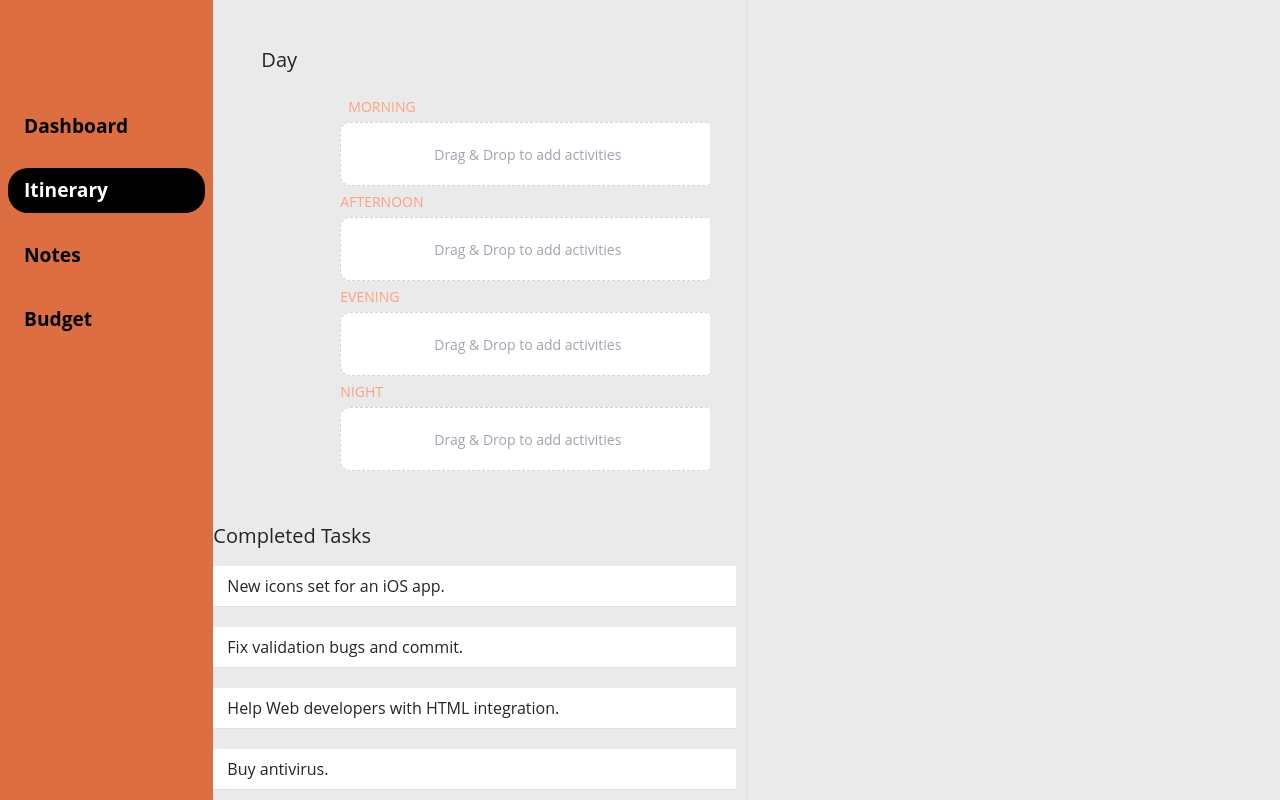
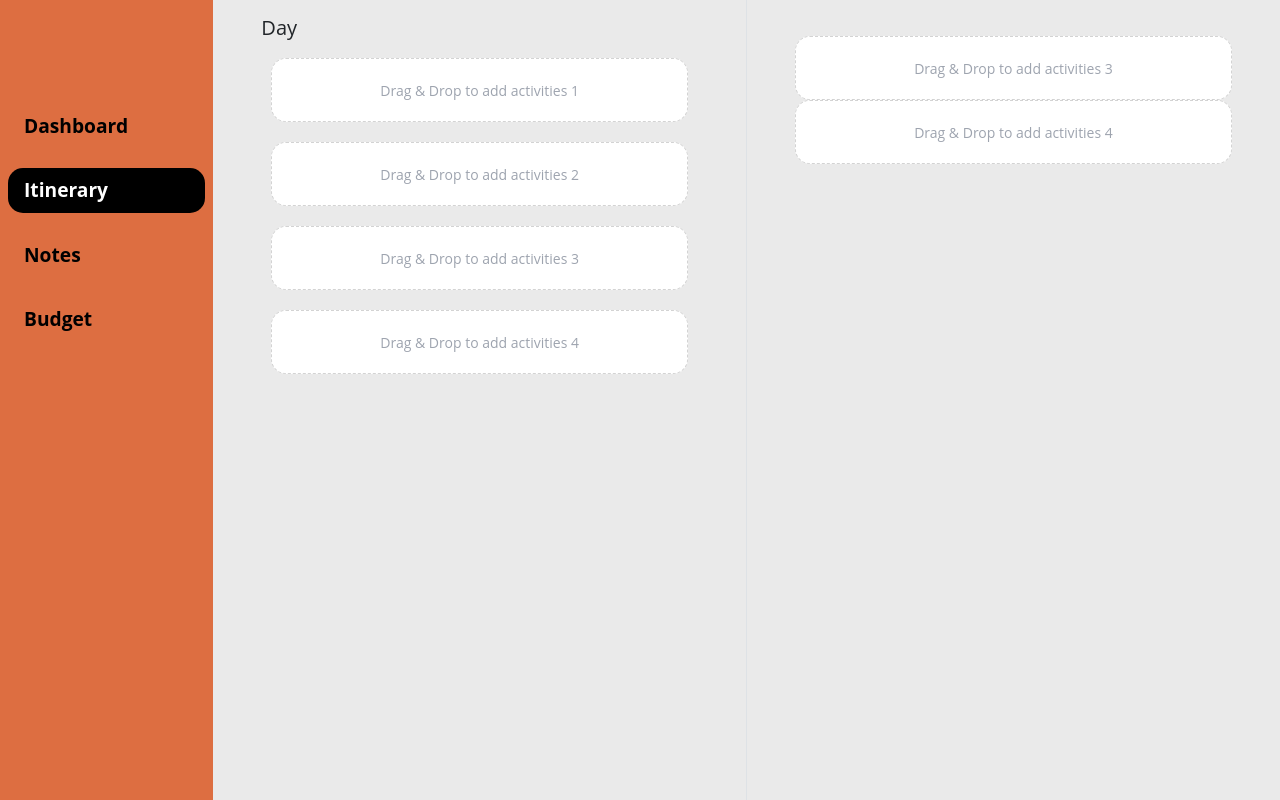
Before and after one commit to ss-deep/Capstone-Project-Trip-Planner, a website with bundled scripts: page public/index.html in a window 1280 px wide. Both pictures are taken after a click on the tab "Itinerary". Built offline with nearby package versions, Linux system fonts and the light colour scheme; a script that the page names is missing.

Commit message:
Added draggable containers

```diff
--- a/public/index.html
+++ b/public/index.html
@@ -51,7 +51,7 @@
                                 </div>
                             </div>
                         </div>
-                        <div class="days row mb-md-0 mb-4 p-3 mt-5" id="trip-summary">
+                        <div class="days row mb-md-0 mb-4 p-3 mt-5 g-0" id="trip-summary">
                             <h4>Trip Summary</h4>
                             <h5>Day 1</h5>
                             <ul class="list-group list-group-flush" id="" data-mdb-sortable="sortable">
@@ -71,30 +71,28 @@
 
                     <!-- Itinerary-->
                     <div class="dash-container tab-pane fade " id="list-itinerary" role="tabpanel">
-
-                        <div class="row mb-md-0 mb-4 p-5">
-                            <h5>Day</h5>
-                            <div class="selected-activities-list overflow-wrapper mt-3">
-                                <div class="day-section">
-                                    <div><i class="p-1"></i>
-                                        <span class="orange-text uppercase f-s-10 day">Morning</span>
-                                            <div>
-                                            <div class="dnd-card">
-                                            <span>Drag &amp; Drop to add activities</span></div></div></div>
-                                    <div><i class=""></i>
-                                        <span class="orange-text uppercase f-s-10 day">Afternoon</span>
-                                            <div><div class="dnd-card">
-                                            <span>Drag &amp; Drop to add activities</span></div></div></div>
-                                    <div><i class=""></i>
-                                        <span class="orange-text uppercase f-s-10 day">Evening</span>
-                                            <div><div class="dnd-card">
-                                                <span>Drag &amp; Drop to add activities</span></div></div></div>
-                                    <div><i class=""></i>
-                                        <span class="orange-text uppercase f-s-10 day">Night</span>
-                                            <div><div class="dnd-card">
-                                                <span>Drag &amp; Drop to add activities</span></div></div></div></div></div>
+                        <div class="row mb-md-0 mb-4 g-0">
+                          <div class="selected-activities-list overflow-wrapper mt-3">
+                            <div class="day-section px-5">
+                                <h5>Day</h5>
+                                <ul class="list-group list-group-flush" id="drag-drop" data-mdb-sortable="sortable">
+                                  <li class="dnd-card list-group-item drag-item cursor-move ">
+                                    <span>Drag &amp; Drop to add activities 1</span>
+                                  </li>
+                                  <li class="dnd-card list-group-item drag-item cursor-move ">
+                                    <span>Drag &amp; Drop to add activities 2</span>
+                                  </li>
+                                  <li class="dnd-card list-group-item drag-item cursor-move ">
+                                    <span>Drag &amp; Drop to add activities 3</span>
+                                  </li>
+                                  <li class="dnd-card list-group-item drag-item cursor-move ">
+                                    <span>Drag &amp; Drop to add activities 4</span>
+                                  </li>
+                                </ul>
+                            </div>
+                          </div>
                         </div>
-                        <div class="row mb-md-0 ">
+                        <!-- <div class="row mb-md-0 p-3">
                               <h5>Completed Tasks</h5>
                               <ul class="list-group list-group-flush" id="completed-tasks" data-mdb-sortable="sortable">
                                 <li class="list-group-item drag-item cursor-move d-flex justify-content-between align-items-center">
@@ -133,7 +131,7 @@
                                     <span>New blog layout.</span>
                                   </li>
                                 </ul>
-                        </div>
+                        </div> -->
                     </div>
 
                     <!-- Notes-->
@@ -147,20 +145,32 @@
                 </div>
 
                 <!-- API/Map Section-->
-                <!-- <div class="sub-section d-flex justify-content-center  "> -->
-                    <!-- <div class="position-fixed"> -->
-                        <!-- <div class="search"> -->
-                <div class="sub-section ">
-                    <div class="autocomplete-container" id="autocomplete-container"></div>
-                    <!-- <div class="autocomplete-container" id="autocomplete-container-country"></div> -->
-                    <div class="autocomplete-container" id="autocomplete-container-city"></div>
-                    <!-- <hr class="mx-5" /> -->
+                <div class="sub-section dash-container">
+                  <div class="autocomplete-container" id="autocomplete-container"></div>
+                  <div class="autocomplete-container" id="autocomplete-container-city"></div>
+                  <!-- <hr class="mx-5" /> -->
+
+                  <div class="row mb-md-0 mb-4 g-0">
+                    <div class="selected-activities-list overflow-wrapper mt-3">
+                      <div class="day-section px-5">
+                          <ul class="list-group list-group-flush" id="attraction-drag-drop" data-mdb-sortable="sortable">
+                            <li class="dnd-card list-group-item drag-item cursor-move " hidden >
+                              <span>Drag &amp; Drop to add activities 1</span>
+                            </li>
+                            <li class="dnd-card list-group-item drag-item cursor-move " hidden>
+                              <span>Drag &amp; Drop to add activities 2</span>
+                            </li>
+                            <li class="dnd-card list-group-item drag-item cursor-move ">
+                              <span>Drag &amp; Drop to add activities 3</span>
+                            </li>
+                            <li class="dnd-card list-group-item drag-item cursor-move ">
+                              <span>Drag &amp; Drop to add activities 4</span>
+                            </li>
+                          </ul>
+                      </div>
+                    </div>
+                  </div>
                 </div>
-
-                          <!-- <input type="text" class="autocomplete_search" id="autocomplete_search" placeholder="Search..." name=""> -->
-                        <!-- </div> -->
-                    <!-- </div> -->
-                <!-- </div> -->
                 <!-- End of API/Map Section-->
             </section>
             <!-- End of Main Sub Section -->
--- a/public/index.js
+++ b/public/index.js
@@ -14,8 +14,8 @@ document.getElementById('selected-dates-range').innerHTML = startDate
 // console.log('----->',startDate);
 
 //Implements drag and drop functionality for lists
-const pendingTasks = document.getElementById('pending-tasks');
-const completedTasks = document.getElementById('completed-tasks');
+const pendingTasks = document.getElementById('drag-drop');
+const completedTasks = document.getElementById('attraction-drag-drop');
 Sortable.create(pendingTasks, {
   animation: 150,
   group: 'taskList'
@@ -260,6 +260,6 @@ function getDataList(city) {
 
   axios.post(`${baseURL}/attractions`,city)
         .then((res) => {
-        // console.log("reeeeeessspone",res.data);
+        console.log("reeeeeessspone",res.data);
     })
   }
--- a/public/styles.css
+++ b/public/styles.css
@@ -37,8 +37,8 @@ header{
     background-color: black;
     color: white;
 }
-#list-tab li{
-    border-radius: 20px !important;
+ li{
+    border-radius: 15px !important;
 }
 .sidebar {
     background-color: #DD6E41;
@@ -119,43 +119,32 @@ textarea {
     background-color: #ffffff;
     margin: 10px;
 }
-.orange-text {
+/* .orange-text {
     color: #ffa280
 }
 .uppercase {
     text-transform: uppercase
-}
+} */
  .day-section {
-    padding-left: 46px;
     position: relative;
     font-size: 14px;
     line-height: 1.5;
 }
 .selected-activities-list{
     overflow: auto;
-    padding-left: 45px;
-    padding-right: 55px;
-    /* padding-bottom: 40px; */
-
 }
 
 .dnd-card {
-    margin: 5px 0px;
+    /* margin: 5px 0px; */
     align-items: center;
-    /* border-radius: 4px; */
-    border: 1.5px dashed #d3d3d3;
+    border: 1.5px dashed #d3d3d3 !important;
     color: #9ea4af;
     display: flex;
     justify-content: center;
-    /* align-items: center; */
     min-height: 64px;
-    min-width: 375px;
+    min-width: 260px;
     background-color: white;
     border-radius: 10px;
-/* min-height: 64px; */
-
-    /* width: 100%; */
-
 }
 
 /* -------API/Map Section-------- */
--- a/server/controller.js
+++ b/server/controller.js
@@ -10,11 +10,11 @@ module.exports = {
             // res.status(200).send(`sending hi from controller ${data}`)
             //call places api
             // let apiKey = "2edeea4d1a3e45f19e07523fdc852c2b";
-            console.log(req.body.properties.place_id);
+            // console.log(req.body.properties.place_id);
 
             let url = `https://api.geoapify.com/v2/places?categories=entertainment,national_park,natural&filter=place:${req.body.properties.place_id}&limit=2&format=json&apiKey=2edeea4d1a3e45f19e07523fdc852c2b`;
             const attractionsList = await axios.get(`${url}`)
-            console.log(attractionsList.data);
+            // console.log(attractionsList.data);
             res.status(200).send(attractionsList.data);
         } catch (error) {
             console.error("ERROR GETTING DATA", error);
```
